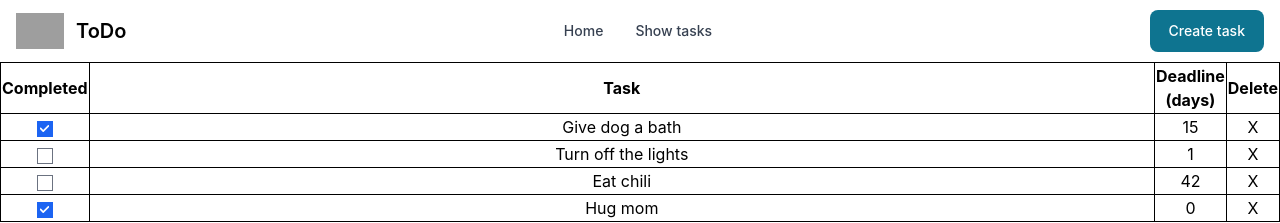
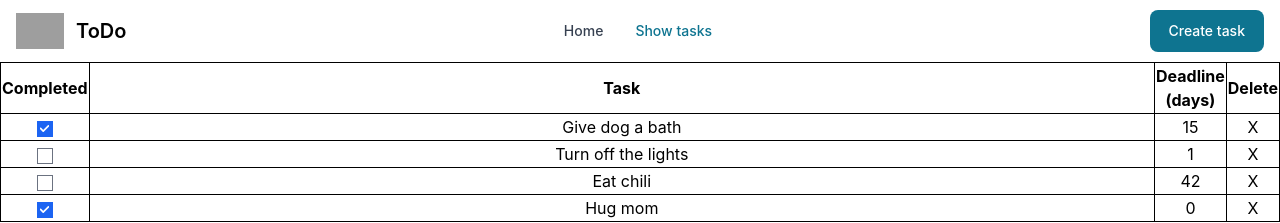
Before and after one commit to ddruart19/react, a React (Create React App) app: page /list in a window 1280 px wide. Shown: the top 223 px of the page. Built offline with nearby package versions, Linux system fonts and the light colour scheme; grey boxes are pictures that could not be loaded.

Commit message:
Active link on navbar

```diff
--- a/src/Components/Header.tsx
+++ b/src/Components/Header.tsx
@@ -1,7 +1,8 @@
 import { Button, Navbar } from "flowbite-react";
-import { Link } from "react-router-dom";
+import { Link, useLocation } from "react-router-dom";
 import './Header.css';
 const Header = () => {
+    const location = useLocation();
     return(
         <Navbar fluid={true} rounded={true}>
             {/* Logo */}
@@ -20,19 +21,21 @@ const Header = () => {
 
             {/* Create Task button */}
             <div className="flex md:order-2">
-                <Button>
-                    Create task
-                </Button>
+                <Link to="/create">
+                    <Button>
+                        Create task
+                    </Button>
+                </Link>
                 <Navbar.Toggle />
             </div>
 
             {/* Collapsable menu */}
 
             <Navbar.Collapse>
-                <Navbar.Link href="/">
+                <Navbar.Link href="/" active={location.pathname === "/"}>
                     Home
                 </Navbar.Link>
-                <Navbar.Link href="/list">
+                <Navbar.Link href="/list" active={location.pathname === "/list"}>
                     Show tasks
                 </Navbar.Link>
             </Navbar.Collapse>
```
